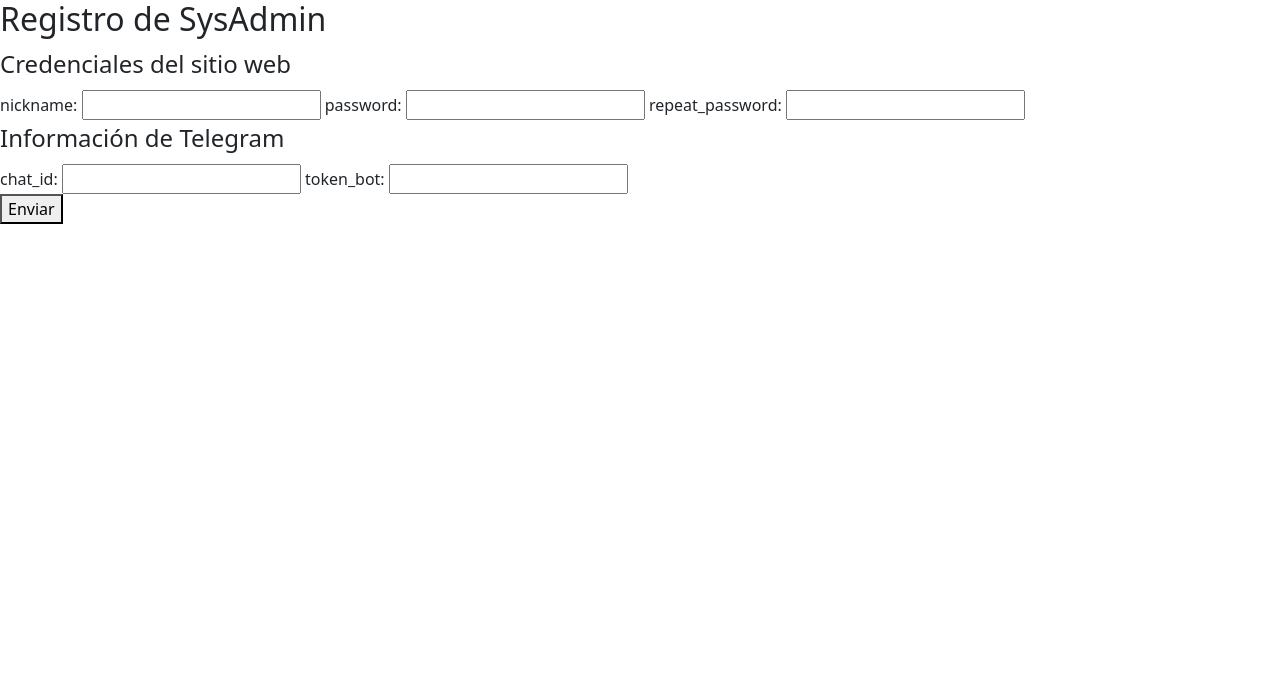
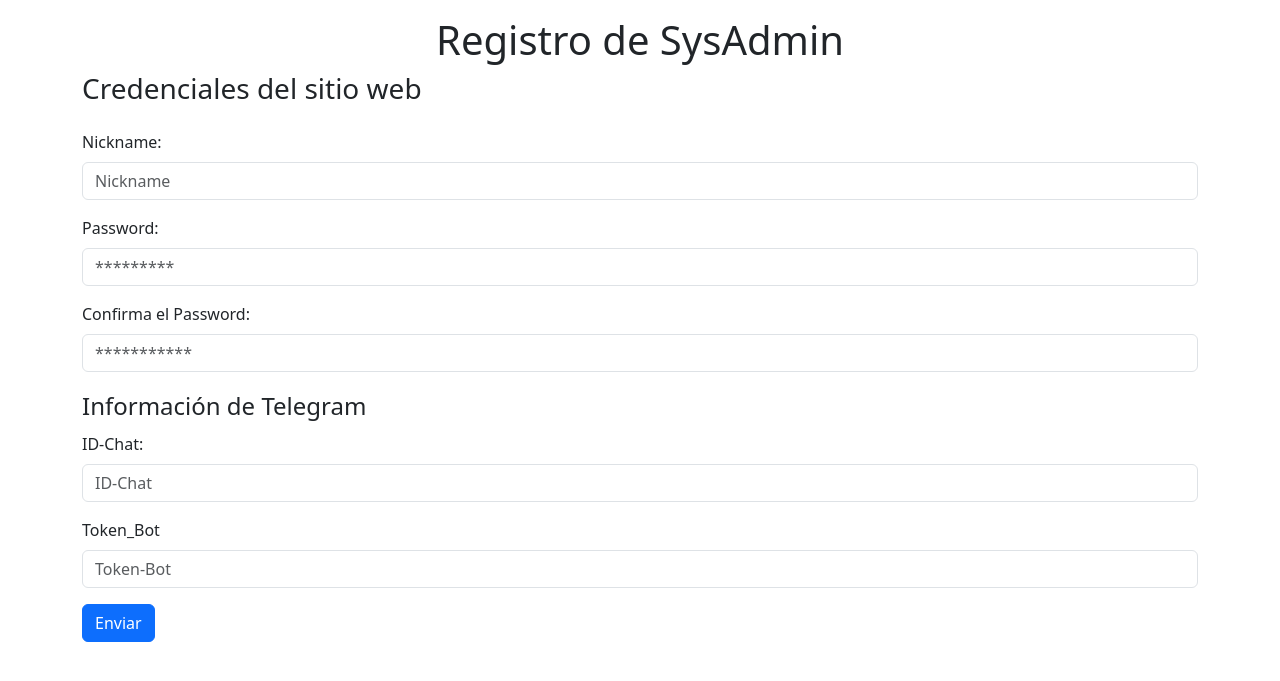
Before and after one commit to progseg/serverpulse, a Django app: page / in a window 1280 px wide. Shown: the top 681 px of the page. Run offline with Django 4.2, Linux system fonts and the light colour scheme.

Commit message:
Update singin.html

```diff
--- a/auth_app/templates/singin.html
+++ b/auth_app/templates/singin.html
@@ -1,5 +1,8 @@
-{% extends 'base.html' %} {% block title %}Registro de SysAdmin{% endblock %}
+{% extends 'base.html' %}
+{% block title %}
+    Registro de SysAdmin{% endblock %}
 {% block content %}
+
     {% if messages %}
         <ul class='messages'>
         {% for message in messages %}
@@ -10,32 +13,59 @@
 
     <form method='POST'>
         {% csrf_token %}
-        <section>
-            <h2>Registro de SysAdmin</h2>
+        <section class="container mt-3">
+            <div class="page-header">
+                <h1 style="text-align: center;">Registro de SysAdmin</h1>
+                <h3>Credenciales del sitio web</h3>
+            </div>
 
             <fieldset>
-                <legend>Credenciales del sitio web</legend>
+            <form action="/action_page.php" class="was-validated">
+                <div class="mb-3 mt-3">
+                  <label for='nickname' class="form-label" >Nickname:</label>
+                  <input type="text" class="form-control" id="nickname" placeholder="Nickname" name="nickname">
+                  <div class="valid-feedback">Valid.</div>
+                  <div class="invalid-feedback">Escribe el nickname.</div>
+                </div>
 
-                <label for='nickname'>nickname:</label>
-                <input type='text' id='nickname', name='nickname'></input>
+                <div class="mb-3">
+                  <label for="password" class="form-label">Password:</label>
+                  <input type="password" class="form-control" id="password" placeholder="*********" name="password" >
+                  <div class="valid-feedback">Valid.</div>
+                  <div class="invalid-feedback">Escribe en el campo.</div>
+                </div>
 
-                <label for='password'>password:</label>
-                <input type='password' id='password', name='password'></input>
+                <div class="mb-3">
+                    <label for="repeat_password" class="form-label">Confirma el Password:</label>
+                    <input type="password" class="form-control" id="repeat_password" placeholder="***********" name="repeat_password">
+                    <div class="valid-feedback">Valid.</div>
+                    <div class="invalid-feedback">Escribe en el campo.</div>
+                  </div>
+            </fieldset>
 
-                <label for='repeat_password'>repeat_password:</label>
-                <input type='password' id='repeat_password', name='repeat_password'></input>
-            </fieldset>
+
 
             <fieldset>
                 <legend>Información de Telegram</legend>
+                <div class="mb-3">
+                    <label for="chat_id" class="form-label">ID-Chat:</label>
+                    <input type="text" class="form-control" id="chat_id" placeholder="ID-Chat" name="chat_id" >
+                    <div class="valid-feedback">Valid.</div>
+                    <div class="invalid-feedback">Escribe en el campo.</div>
+                </div>
 
-                <label for='chat_id'>chat_id:</label>
-                <input type='text' id='chat_id', name='chat_id'></input>
+                <div class="mb-3">
+                    <label for="token_bot" class="form-label">Token_Bot</label>
+                    <input type="text" class=" form-control" id="token_bot " placeholder="Token-Bot" name="token_bot">
+                    <div class="valid-feedback">Valid.</div>
+                    <div class="invalid-feedback">Escribe en el campo.</div>
+                </div>
+            </fieldset>
 
-                <label for='token_bot'>token_bot:</label>
-                <input type='text' id='token_bot', name='token_bot'></input>
-            </fieldset>
+
+            <button type="submit" class="btn btn-primary">Enviar</button>
+            </form>
+
+        </div>
         </section>
-
-    <button type='submit'>Enviar</botton>
         {% endblock %}
```
